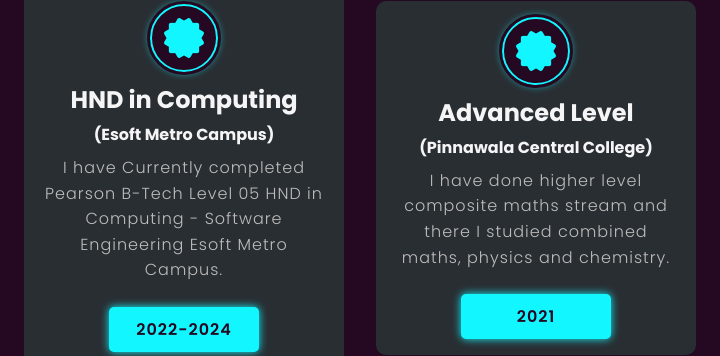
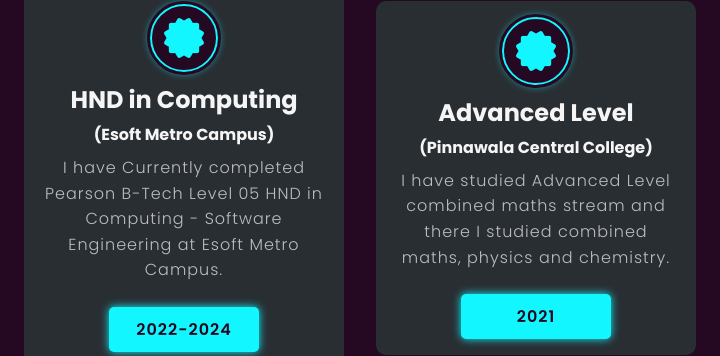
Before and after one commit to Hasindu04/my-main-portfolio-website, a plain HTML site: page index.html in a window 1280 px wide. Shown: the part 1664-2020 px from the top of the page, 104-824 px from the left. Drawn offline with nearby package versions, Linux system fonts and the light colour scheme.

Commit message:
I change certification page

```diff
--- a/index.html
+++ b/index.html
@@ -170,7 +170,7 @@
                 <i class='bx bxs-certification service-icon'></i>
                 <h3>HND in Computing</h3>
                 <h2>(Esoft Metro Campus)</h2>
-                <p>I have Currently completed Pearson B-Tech Level 05 HND in Computing - Software Engineering Esoft Metro Campus.</p>
+                <p>I have Currently completed Pearson B-Tech Level 05 HND in Computing - Software Engineering at Esoft Metro Campus.</p>
                 <div class="btn-box service-btn">
                     <a href="#" class="btn">2022-2024</a>
                 </div>
@@ -180,7 +180,7 @@
                 <i class='bx bxs-certification service-icon' ></i>
                 <h3>Advanced Level</h3>
                 <h2>(Pinnawala Central College)</h2>
-                <p>I have done higher level composite maths stream and there I studied combined maths, physics and chemistry.</p>
+                <p>I have studied Advanced Level combined maths stream and there I studied combined maths, physics and chemistry.</p>
                 <div class="btn-box service-btn">
                     <a href="#" class="btn">2021</a>
                 </div>
```
